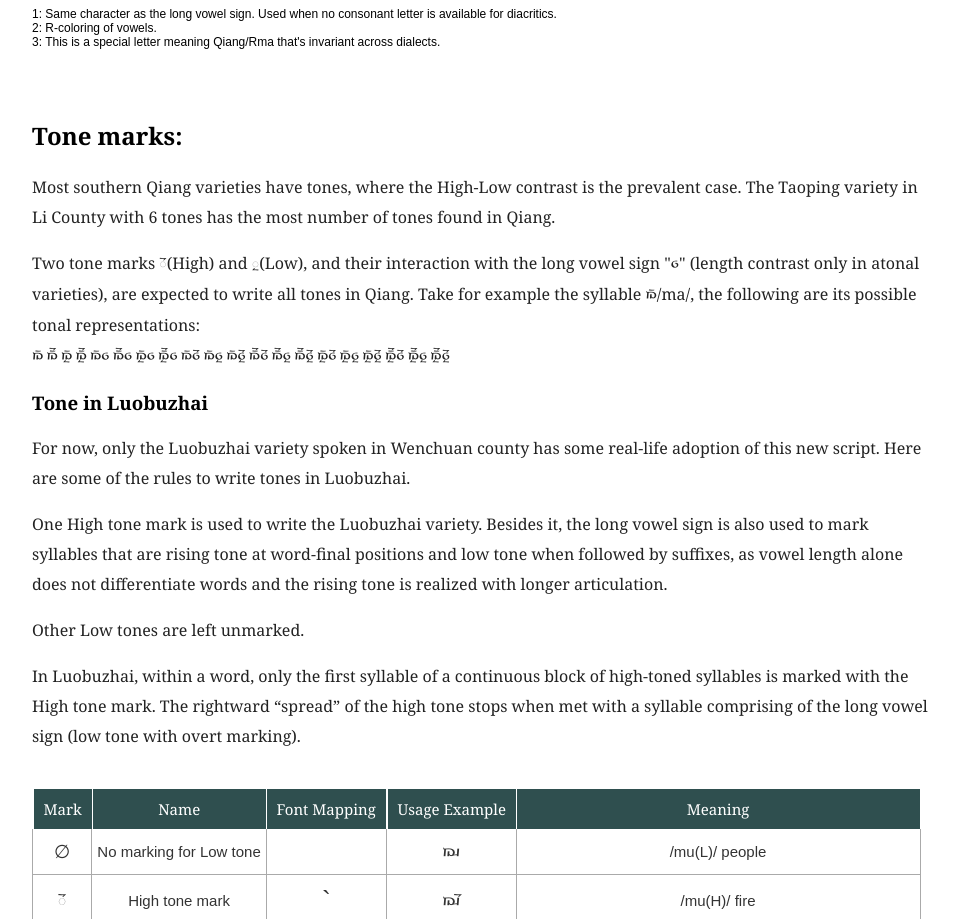
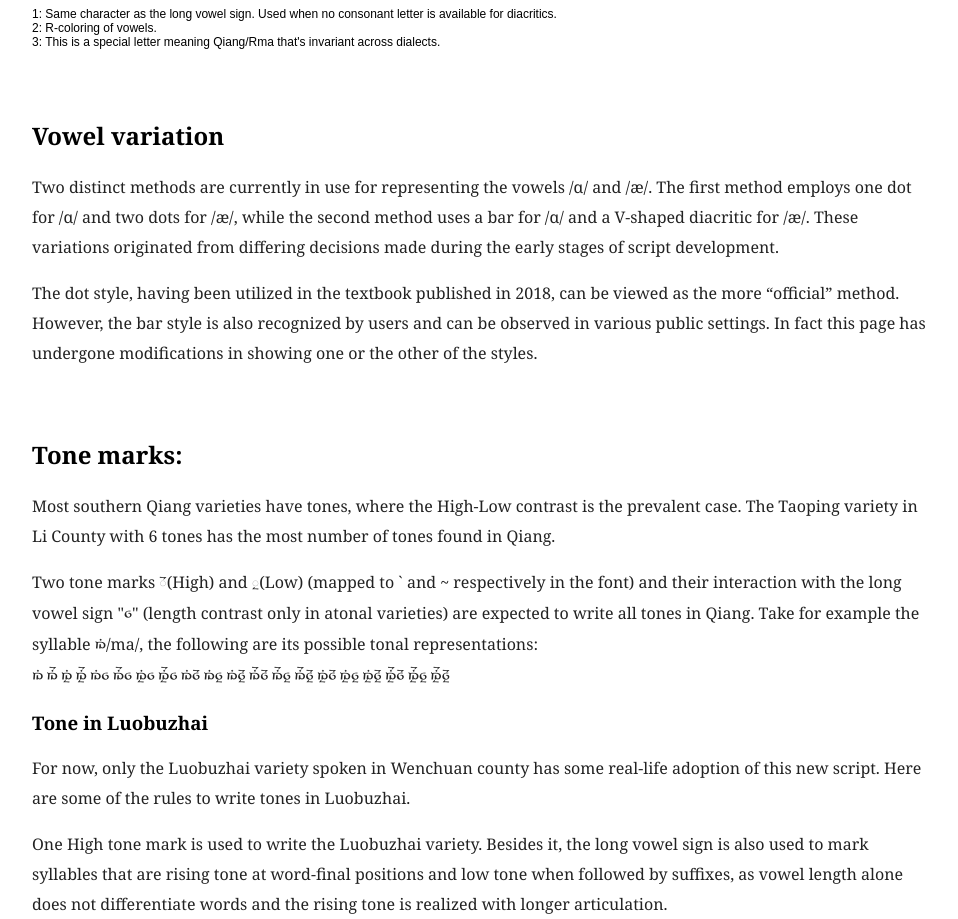
Before and after one commit to weijiuqiao/qiang_script, a plain HTML site: page index.html in a window 1280 px wide. Shown: the part 4166-5085 px from the top of the page, without its empty margins (158-1116 px from the left). Drawn offline with Linux system fonts and the light colour scheme.

Commit message:
Change font to the dot vowel style and added explanation

```diff
--- a/index.html
+++ b/index.html
@@ -120,7 +120,7 @@
 
         @font-face {
             font-family: v-rma;
-            src: url('font/v-Rma-serif-Regular.otf?v=0.1');/* format("truetype-variations");*/
+            src: url('font/v-Rma-serif-Regular.otf?v=0.2');/* format("truetype-variations");*/
         }
 
         @media (max-width: 500px) {
@@ -652,10 +652,20 @@ Vapenzi Vlo Ravuerda guqI ni RiRgu.</textarea>
             2: R-coloring of vowels.<br />
             3: This is a special letter meaning Qiang/Rma that's invariant across dialects.
         </div>
+        <h2 id="vowelVariation">Vowel variation</h2>
+        <p>Two distinct methods are currently in use for representing the vowels /ɑ/ and /æ/. The first method employs one dot
+            for /ɑ/ and two dots for /æ/, while the second method uses a bar for /ɑ/ and a V-shaped diacritic for /æ/. These
+            variations originated from differing decisions made during the early stages of script development.</p>
+        <p>The dot style, having been utilized in the textbook published in 2018, can be viewed as the more “official” method.
+            However, the bar style is also recognized by users and can be observed in various public settings. In fact this page
+            has undergone modifications in showing one or the other of the styles.</p>
         <h2 id="tone">Tone marks:</h2>
         <p>Most southern Qiang varieties have tones, where the High-Low contrast is the prevalent case. The Taoping variety in Li County with 6 tones
             has the most number of tones found in Qiang.</p>
-        <p>Two tone marks <span class="rma">`</span>(High) and <span class="rma">~</span>(Low), and their interaction with the long vowel sign "<span class="rma">O</span>" (length contrast only in atonal varieties), are expected to write all tones in Qiang.
+        <p>Two tone marks <span class="rma">`</span>(High) and <span class="rma">~</span>(Low) (mapped to ` and ~
+            respectively in the font) and their interaction with the
+            long vowel sign "<span class="rma">O</span>" (length contrast only in atonal varieties) are expected to write all
+            tones in Qiang.
         Take for example the syllable <span class="rma">ma</span>/ma/, the following are its possible tonal representations:</br>
         <span class="rma">ma ma` ma~ ma`~ maO ma`O ma~O ma`~O maO` maO~ maO`~ ma`O` ma`O~ ma`O`~ ma~O` ma~O~ ma~O`~ ma`~O` ma`~O~ ma`~O`~</span></p>
         <h3>Tone in Luobuzhai</h3>
```
Also changed, not shown: font/v-Rma-serif-Regular.otf, font/v-Rma-serif-Regular_bar.otf (added), 1 other file.
